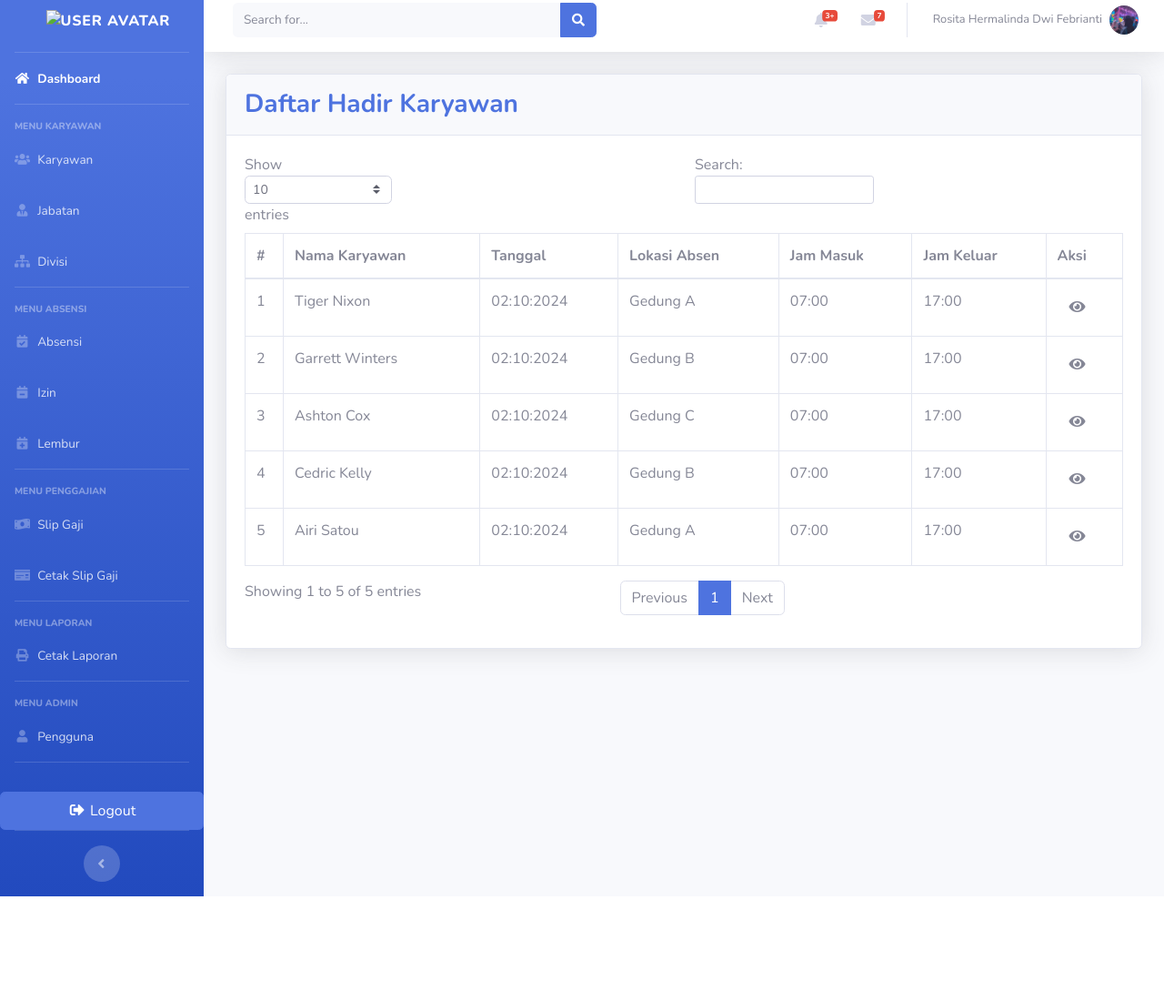
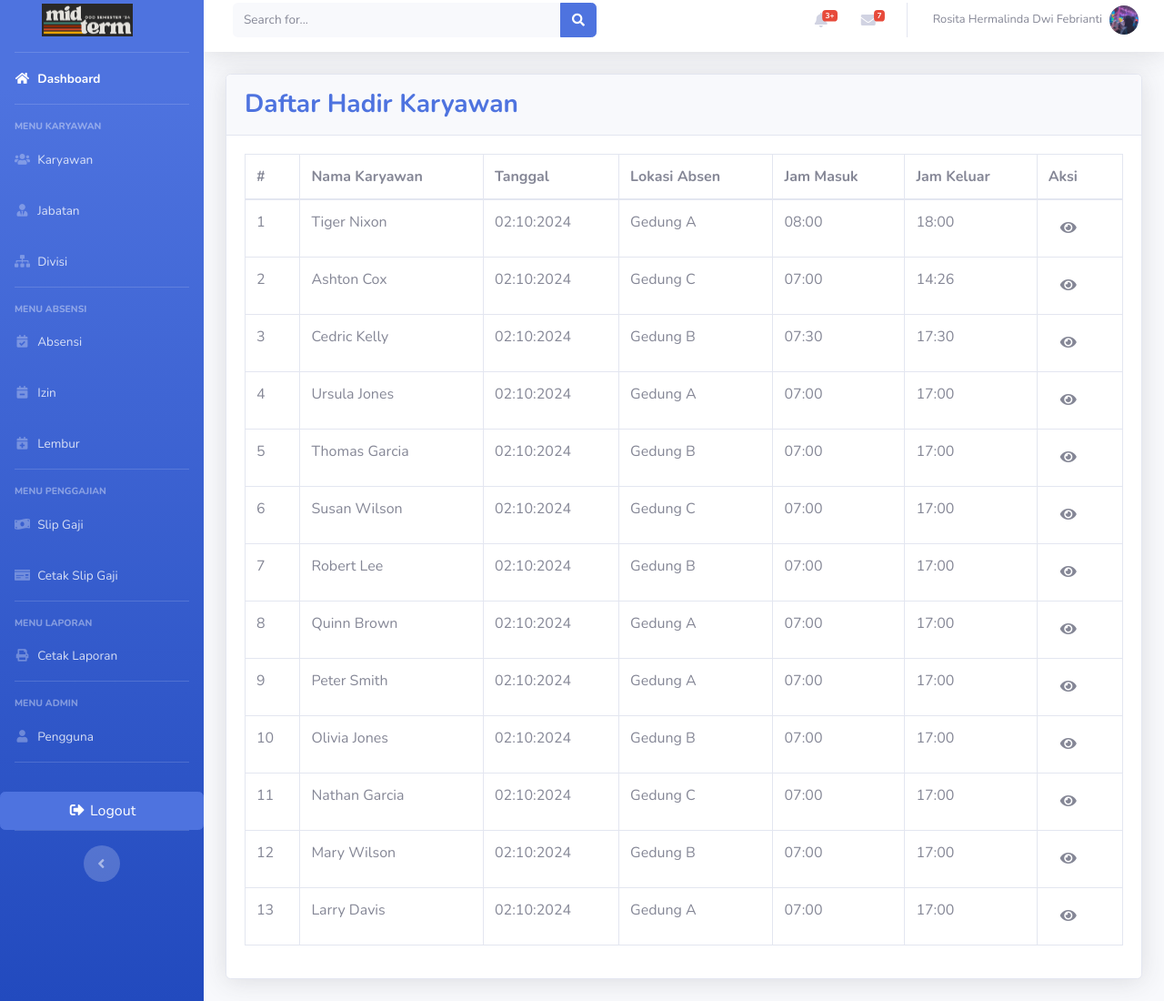
Before and after one commit to rosita-hermalinda-df/Portfolio-Website, a website with bundled scripts: page uts/tables-absensi.html in a window 1280 px wide. Shown: the part 13-1113 px from the top of the page at 91% size. Before the commit the page ends 998 px from the top, so only its background shows below. Built offline with nearby package versions, Linux system fonts and the light colour scheme.

Commit message:
Update tables-absensi.html

```diff
--- a/uts/tables-absensi.html
+++ b/uts/tables-absensi.html
@@ -31,16 +31,17 @@
         <ul class="navbar-nav bg-gradient-primary sidebar sidebar-dark accordion" id="accordionSidebar">
 
         <!-- Sidebar - Brand -->
-         <a class="sidebar-brand d-flex align-items-center justify-content-center" href="index.html">
-         <div class="sidebar-brand-icon rotate-n-50">
-         <img alt="User Avatar"
-         src="img/logo.png"
-         class="rounded-square"
-         height="125vh"
-         width="125vh"
-         style="transform: translateX(5%);"/>
-         </div>
-         </a>
+       <a class="sidebar-brand d-flex align-items-center justify-content-center" href="index.html">
+        <div class="sidebar-brand-icon rotate-n-50">
+        <img alt="User Avatar"
+        src="img/logo1.png"
+        class="w-full h-auto"
+        height="100vh"
+        width="100vh"
+        style="transform: translateX(0%);"/>
+        </div>
+        <div class="sidebar-brand-text mx-3"></div>
+        </a>
 
             <!-- Divider -->
             <hr class="sidebar-divider my-0">
@@ -429,6 +430,40 @@
                                             <td>Tiger Nixon</td>
                                             <td>02:10:2024</td>
                                             <td>Gedung A</td>
+                                            <td>08:00</td>
+                                            <td>18:00</td>
+                                            <td>
+                                                <button class="btn btn "> <i class="fas fa-eye"></i> </button>
+                                            </td>
+                                        </tr>
+                                        <tr>
+                                            <td>2</td>
+                                            <td>Ashton Cox</td>
+                                            <td>02:10:2024</td>
+                                            <td>Gedung C</td>
+                                            <td>07:00</td>
+                                            <td>14:26</td>
+                                            <td>
+                                                <button class="btn btn "> <i class="fas fa-eye"></i> </button>
+                                            </td>
+                                        </tr>
+                                        <tr>
+                                            <td>3</td>
+                                            <td>Cedric Kelly</td>
+                                            <td>02:10:2024</td>
+                                            <td>Gedung B</td>
+                                            <td>07:30</td>
+                                            <td>17:30</td>
+                                            <td>
+                                                <button class="btn btn "> <i class="fas fa-eye"></i> </button>
+                                            </td>
+                                        </tr>
+                                        <tr>
+                                        <tr>
+                                            <td>4</td>
+                                            <td>Ursula Jones</td>
+                                            <td>02:10:2024</td>
+                                            <td>Gedung A</td>
                                             <td>07:00</td>
                                             <td>17:00</td>
                                             <td>
@@ -436,8 +471,8 @@
                                             </td>
                                         </tr>
                                         <tr>
-                                            <td>2</td>
-                                            <td>Garrett Winters</td>
+                                            <td>5</td>
+                                            <td>Thomas Garcia</td>
                                             <td>02:10:2024</td>
                                             <td>Gedung B</td>
                                             <td>07:00</td>
@@ -447,8 +482,8 @@
                                             </td>
                                         </tr>
                                         <tr>
-                                            <td>3</td>
-                                            <td>Ashton Cox</td>
+                                            <td>6</td>
+                                            <td>Susan Wilson</td>
                                             <td>02:10:2024</td>
                                             <td>Gedung C</td>
                                             <td>07:00</td>
@@ -458,8 +493,8 @@
                                             </td>
                                         </tr>
                                         <tr>
-                                            <td>4</td>
-                                            <td>Cedric Kelly</td>
+                                            <td>7</td>
+                                            <td>Robert Lee</td>
                                             <td>02:10:2024</td>
                                             <td>Gedung B</td>
                                             <td>07:00</td>
@@ -469,8 +504,8 @@
                                             </td>
                                         </tr>
                                         <tr>
-                                            <td>5</td>
-                                            <td>Airi Satou</td>
+                                            <td>8</td>
+                                            <td>Quinn Brown</td>
                                             <td>02:10:2024</td>
                                             <td>Gedung A</td>
                                             <td>07:00</td>
@@ -479,9 +514,66 @@
                                                 <button class="btn btn "> <i class="fas fa-eye"></i> </button>
                                             </td>
                                         </tr>
+                                        <tr></tr>
+                                            <td>9</td>
+                                            <td>Peter Smith</td>
+                                            <td>02:10:2024</td>
+                                            <td>Gedung A</td>
+                                            <td>07:00</td>
+                                            <td>17:00</td>
+                                            <td>
+                                                <button class="btn btn "> <i class="fas fa-eye"></i> </button>
+                                            </td>
+                                        </tr>
+                                        <tr>
+                                            <td>10</td>
+                                            <td>Olivia Jones</td>
+                                            <td>02:10:2024</td>
+                                            <td>Gedung B</td>
+                                            <td>07:00</td>
+                                            <td>17:00</td>
+                                            <td>
+                                                <button class="btn btn "> <i class="fas fa-eye"></i> </button>
+                                            </td>
+                                        </tr>
+                                        <tr>
+                                            <td>11</td>
+                                            <td>Nathan Garcia</td>
+                                            <td>02:10:2024</td>
+                                            <td>Gedung C</td>
+                                            <td>07:00</td>
+                                            <td>17:00</td>
+                                            <td>
+                                                <button class="btn btn "> <i class="fas fa-eye"></i> </button>
+                                            </td>
+                                        </tr>
+                                        <tr>
+                                            <td>12</td>
+                                            <td>Mary Wilson</td>
+                                            <td>02:10:2024</td>
+                                            <td>Gedung B</td>
+                                            <td>07:00</td>
+                                            <td>17:00</td>
+                                            <td>
+                                                <button class="btn btn "> <i class="fas fa-eye"></i> </button>
+                                            </td>
+                                        </tr>
+                                        <tr>
+                                            <td>13</td>
+                                            <td>Larry Davis</td>
+                                            <td>02:10:2024</td>
+                                            <td>Gedung A</td>
+                                            <td>07:00</td>
+                                            <td>17:00</td>
+                                            <td>
+                                                <button class="btn btn "> <i class="fas fa-eye"></i> </button>
+                                            </td>
+                                        </tr>
+                                    </tbody>
+                                </table>
                             </div>
                         </div>
-
+                    </div>
                 </div>
                 <!-- /.container-fluid -->
 
```
